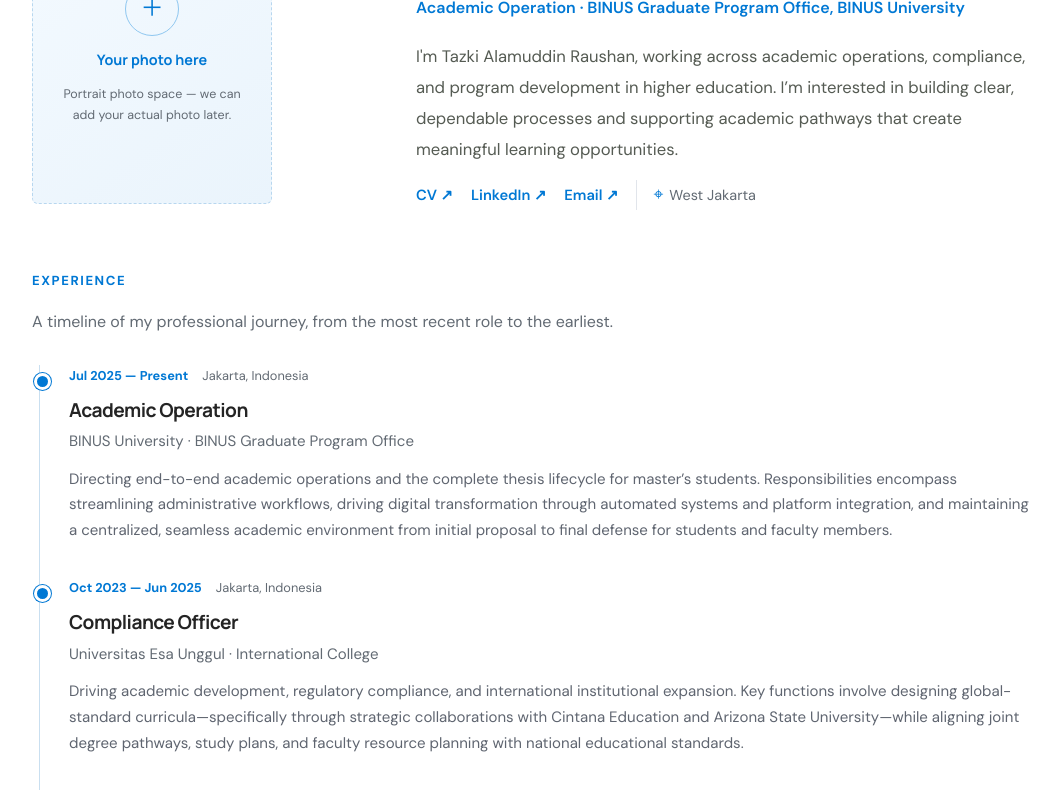
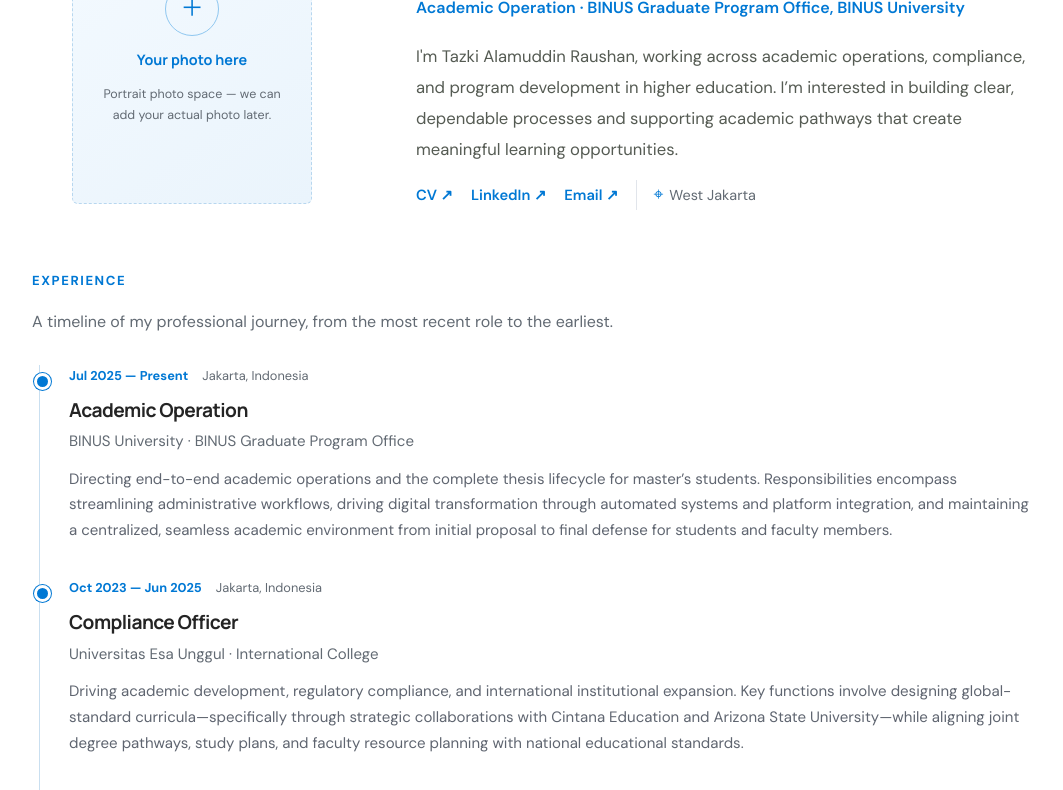
Before and after one commit to tazkyraushan-sudo/PersonalWeb, a plain HTML site: page index.html in a window 1280 px wide. Shown: the part 266-1056 px from the top of the page, without its empty margins (108-1171 px from the left). Drawn offline with Linux system fonts and the light colour scheme.

Commit message:
Center profile photo with name alignment

```diff
--- a/index.html
+++ b/index.html
@@ -39,7 +39,7 @@
 .other-panel .education,.other-panel .certificate{margin-top:0}
 .skill-list{display:flex;flex-wrap:wrap;gap:12px}
 .skill-list .pill{display:inline-flex;align-items:center;padding:9px 15px;border:1px solid #d8eafa;border-radius:999px;background:#f8fbff;color:#315d80;font-size:.9rem}
-@media(max-width:650px){.hero{align-items:start}.hero-photo{margin:0 auto 0 0}.other-tab{padding:10px 13px;font-size:.9rem}}
+@media(max-width:650px){.hero{align-items:start}.hero-photo{margin:0 auto;justify-self:center}.other-tab{padding:10px 13px;font-size:.9rem}}
 
 .hero-links{display:flex;align-items:center;flex-wrap:wrap;gap:10px 18px;margin-top:24px}
 .hero-link{display:inline-flex;align-items:center;gap:4px;color:#0078d4;font-size:.92rem;font-weight:600;text-decoration:none}
@@ -51,7 +51,7 @@
 
 /* Profile sizing refinement */
 .hero-copy h1{font-size:clamp(2rem,4.1vw,3.1rem);line-height:1.05;letter-spacing:-.065em;white-space:nowrap}
-.hero-photo{width:100%;max-width:240px;aspect-ratio:4/5;min-height:0;padding:18px}
+.hero-photo{width:100%;max-width:240px;aspect-ratio:4/5;min-height:0;padding:18px;justify-self:center}
 @media(max-width:650px){
   .hero-copy h1{font-size:clamp(1.65rem,7.4vw,2.35rem)}
   .hero-photo{width:min(180px,58%);max-width:180px;min-height:0}
```
